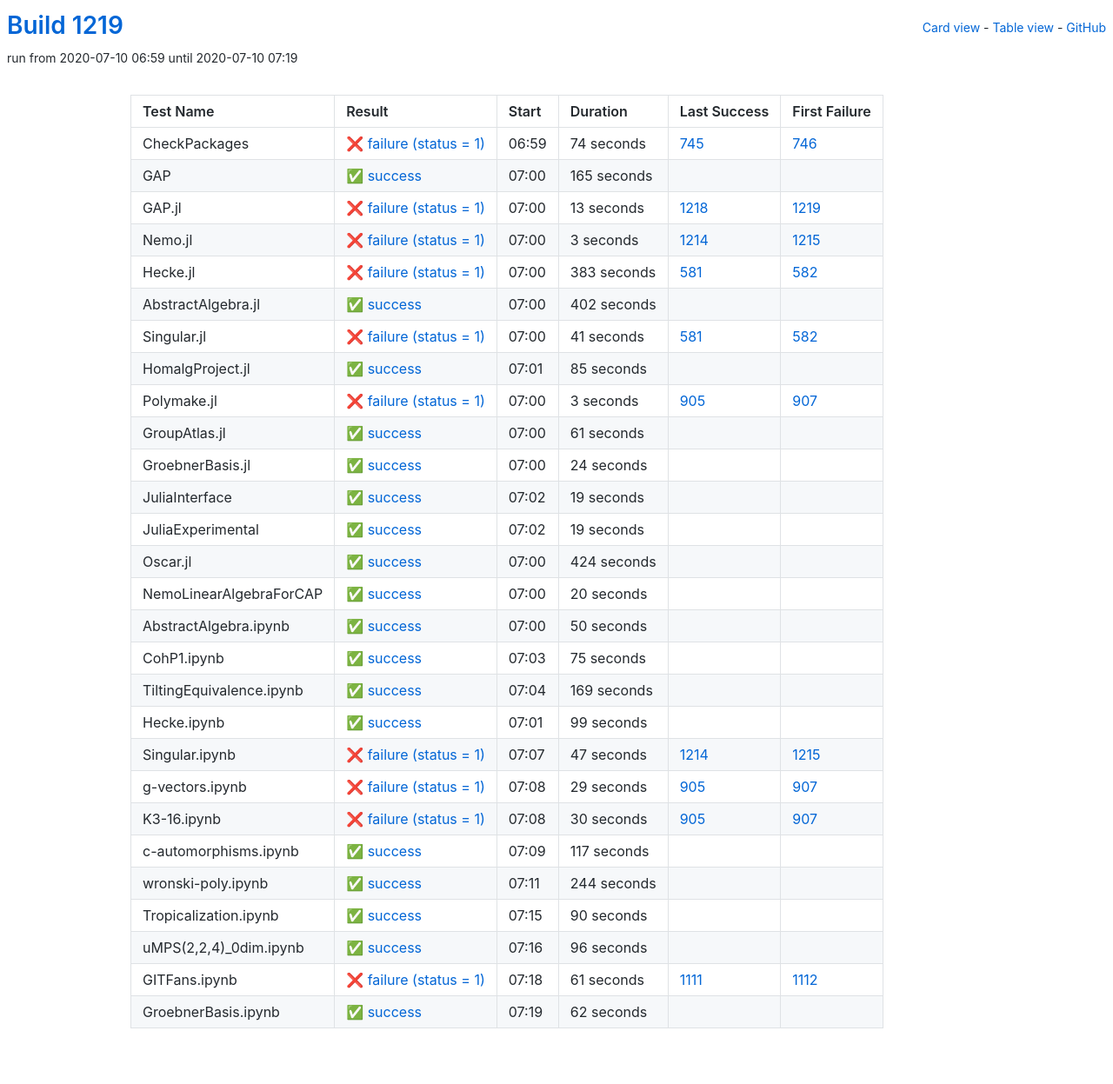
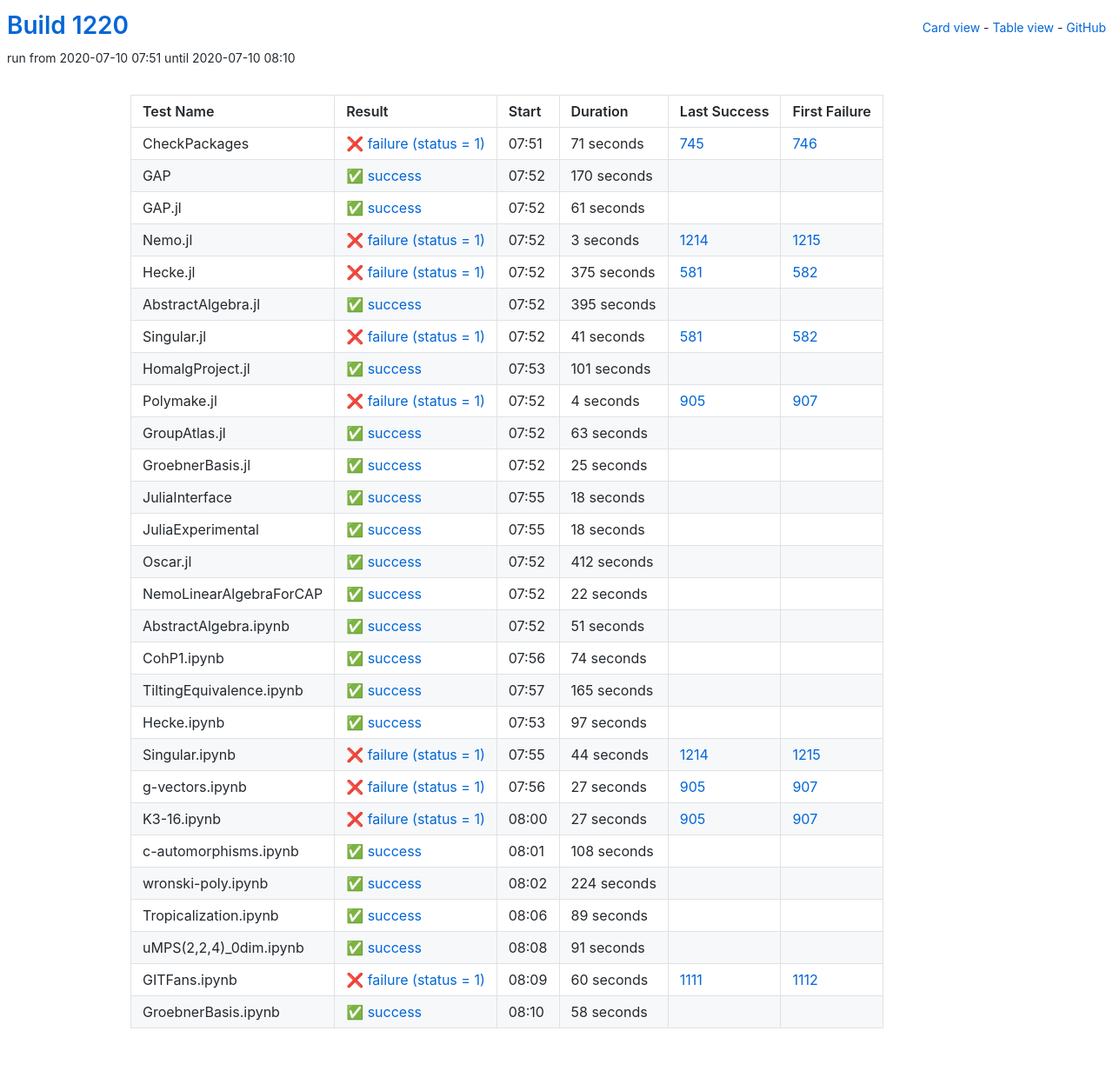
Before and after one commit to oscar-system/oscar-ci-status-1.4, a Jekyll site: the page built from table.html, in a window 1280 px wide. Shown: the whole page at 87% size. Built offline with Jekyll 4.4.1, drawn with Linux system fonts in a browser that asks for light colours.

Commit message:
Build #1220

```diff
--- a/_data/ci.yml
+++ b/_data/ci.yml
@@ -1,6 +1,6 @@
 ---
-build: 1219
-build_url: https://oscarci.mathematik.uni-kl.de/job/oscar-julia-1.4/1219/
+build: 1220
+build_url: https://oscarci.mathematik.uni-kl.de/job/oscar-julia-1.4/1220/
 job: oscar-julia-1.4
 organization: oscar-system
 repo: oscar-ci-status-1.4
@@ -8,44 +8,44 @@ repourl: https://github.com/oscar-system/oscar-ci-status-1.4
 tests:
 - name: CheckPackages
   id: checkpackages
-  log: https://oscarci.mathematik.uni-kl.de/job/oscar-julia-1.4/1219/artifact/logs/build-1219/CheckPackages.log
-  start: 2020-07-10 06:59
+  log: https://oscarci.mathematik.uni-kl.de/job/oscar-julia-1.4/1220/artifact/logs/build-1220/CheckPackages.log
+  start: 2020-07-10 07:51
   success: false
   exitcode: 1
   status: failure
-  duration: 74
+  duration: 71
   last_success: 745
   last_success_url: https://oscarci.mathematik.uni-kl.de/job/oscar-julia-1.4/745/
   first_failure: 746
   first_failure_url: https://oscarci.mathematik.uni-kl.de/job/oscar-julia-1.4/746/
 - name: GAP
   id: gap
-  log: https://oscarci.mathematik.uni-kl.de/job/oscar-julia-1.4/1219/artifact/logs/build-1219/GAP.log
-  start: 2020-07-10 07:00
+  log: https://oscarci.mathematik.uni-kl.de/job/oscar-julia-1.4/1220/artifact/logs/build-1220/GAP.log
+  start: 2020-07-10 07:52
   success: true
   exitcode: 0
   status: success
-  duration: 165
+  duration: 170
   last_success: false
   last_success_url:
   first_failure: false
   first_failure_url:
 - name: GAP.jl
   id: gap-jl
-  log: https://oscarci.mathematik.uni-kl.de/job/oscar-julia-1.4/1219/artifact/logs/build-1219/GAP.jl.log
-  start: 2020-07-10 07:00
-  success: false
-  exitcode: 1
-  status: failure
-  duration: 13
-  last_success: 1218
-  last_success_url: https://oscarci.mathematik.uni-kl.de/job/oscar-julia-1.4/1218/
-  first_failure: 1219
-  first_failure_url: https://oscarci.mathematik.uni-kl.de/job/oscar-julia-1.4/1219/
+  log: https://oscarci.mathematik.uni-kl.de/job/oscar-julia-1.4/1220/artifact/logs/build-1220/GAP.jl.log
+  start: 2020-07-10 07:52
+  success: true
+  exitcode: 0
+  status: success
+  duration: 61
+  last_success: false
+  last_success_url:
+  first_failure: false
+  first_failure_url:
 - name: Nemo.jl
   id: nemo-jl
-  log: https://oscarci.mathematik.uni-kl.de/job/oscar-julia-1.4/1219/artifact/logs/build-1219/Nemo.jl.log
-  start: 2020-07-10 07:00
+  log: https://oscarci.mathematik.uni-kl.de/job/oscar-julia-1.4/1220/artifact/logs/build-1220/Nemo.jl.log
+  start: 2020-07-10 07:52
   success: false
   exitcode: 1
   status: failure
@@ -56,32 +56,32 @@ tests:
   first_failure_url: https://oscarci.mathematik.uni-kl.de/job/oscar-julia-1.4/1215/
 - name: Hecke.jl
   id: hecke-jl
-  log: https://oscarci.mathematik.uni-kl.de/job/oscar-julia-1.4/1219/artifact/logs/build-1219/Hecke.jl.log
-  start: 2020-07-10 07:00
+  log: https://oscarci.mathematik.uni-kl.de/job/oscar-julia-1.4/1220/artifact/logs/build-1220/Hecke.jl.log
+  start: 2020-07-10 07:52
   success: false
   exitcode: 1
   status: failure
-  duration: 383
+  duration: 375
   last_success: 581
   last_success_url: https://oscarci.mathematik.uni-kl.de/job/oscar-julia-1.4/581/
   first_failure: 582
   first_failure_url: https://oscarci.mathematik.uni-kl.de/job/oscar-julia-1.4/582/
 - name: AbstractAlgebra.jl
   id: abstractalgebra-jl
-  log: https://oscarci.mathematik.uni-kl.de/job/oscar-julia-1.4/1219/artifact/logs/build-1219/AbstractAlgebra.jl.log
-  start: 2020-07-10 07:00
+  log: https://oscarci.mathematik.uni-kl.de/job/oscar-julia-1.4/1220/artifact/logs/build-1220/AbstractAlgebra.jl.log
+  start: 2020-07-10 07:52
   success: true
   exitcode: 0
   status: success
-  duration: 402
+  duration: 395
   last_success: false
   last_success_url:
   first_failure: false
   first_failure_url:
 - name: Singular.jl
   id: singular-jl
-  log: https://oscarci.mathematik.uni-kl.de/job/oscar-julia-1.4/1219/artifact/logs/build-1219/Singular.jl.log
-  start: 2020-07-10 07:00
+  log: https://oscarci.mathematik.uni-kl.de/job/oscar-julia-1.4/1220/artifact/logs/build-1220/Singular.jl.log
+  start: 2020-07-10 07:52
   success: false
   exitcode: 1
   status: failure
@@ -92,252 +92,252 @@ tests:
   first_failure_url: https://oscarci.mathematik.uni-kl.de/job/oscar-julia-1.4/582/
 - name: HomalgProject.jl
   id: homalgproject-jl
-  log: https://oscarci.mathematik.uni-kl.de/job/oscar-julia-1.4/1219/artifact/logs/build-1219/HomalgProject.jl.log
-  start: 2020-07-10 07:01
+  log: https://oscarci.mathematik.uni-kl.de/job/oscar-julia-1.4/1220/artifact/logs/build-1220/HomalgProject.jl.log
+  start: 2020-07-10 07:53
   success: true
   exitcode: 0
   status: success
-  duration: 85
+  duration: 101
   last_success: false
   last_success_url:
   first_failure: false
   first_failure_url:
 - name: Polymake.jl
   id: polymake-jl
-  log: https://oscarci.mathematik.uni-kl.de/job/oscar-julia-1.4/1219/artifact/logs/build-1219/Polymake.jl.log
-  start: 2020-07-10 07:00
+  log: https://oscarci.mathematik.uni-kl.de/job/oscar-julia-1.4/1220/artifact/logs/build-1220/Polymake.jl.log
+  start: 2020-07-10 07:52
   success: false
   exitcode: 1
   status: failure
-  duration: 3
+  duration: 4
   last_success: 905
   last_success_url: https://oscarci.mathematik.uni-kl.de/job/oscar-julia-1.4/905/
   first_failure: 907
   first_failure_url: https://oscarci.mathematik.uni-kl.de/job/oscar-julia-1.4/907/
 - name: GroupAtlas.jl
   id: groupatlas-jl
-  log: https://oscarci.mathematik.uni-kl.de/job/oscar-julia-1.4/1219/artifact/logs/build-1219/GroupAtlas.jl.log
-  start: 2020-07-10 07:00
+  log: https://oscarci.mathematik.uni-kl.de/job/oscar-julia-1.4/1220/artifact/logs/build-1220/GroupAtlas.jl.log
+  start: 2020-07-10 07:52
   success: true
   exitcode: 0
   status: success
-  duration: 61
+  duration: 63
   last_success: false
   last_success_url:
   first_failure: false
   first_failure_url:
 - name: GroebnerBasis.jl
   id: groebnerbasis-jl
-  log: https://oscarci.mathematik.uni-kl.de/job/oscar-julia-1.4/1219/artifact/logs/build-1219/GroebnerBasis.jl.log
-  start: 2020-07-10 07:00
+  log: https://oscarci.mathematik.uni-kl.de/job/oscar-julia-1.4/1220/artifact/logs/build-1220/GroebnerBasis.jl.log
+  start: 2020-07-10 07:52
   success: true
   exitcode: 0
   status: success
-  duration: 24
+  duration: 25
   last_success: false
   last_success_url:
   first_failure: false
   first_failure_url:
 - name: JuliaInterface
   id: juliainterface
-  log: https://oscarci.mathematik.uni-kl.de/job/oscar-julia-1.4/1219/artifact/logs/build-1219/JuliaInterface.log
-  start: 2020-07-10 07:02
+  log: https://oscarci.mathematik.uni-kl.de/job/oscar-julia-1.4/1220/artifact/logs/build-1220/JuliaInterface.log
+  start: 2020-07-10 07:55
   success: true
   exitcode: 0
   status: success
-  duration: 19
+  duration: 18
   last_success: false
   last_success_url:
   first_failure: false
   first_failure_url:
 - name: JuliaExperimental
   id: juliaexperimental
-  log: https://oscarci.mathematik.uni-kl.de/job/oscar-julia-1.4/1219/artifact/logs/build-1219/JuliaExperimental.log
-  start: 2020-07-10 07:02
+  log: https://oscarci.mathematik.uni-kl.de/job/oscar-julia-1.4/1220/artifact/logs/build-1220/JuliaExperimental.log
+  start: 2020-07-10 07:55
   success: true
   exitcode: 0
   status: success
-  duration: 19
+  duration: 18
   last_success: false
   last_success_url:
   first_failure: false
   first_failure_url:
 - name: Oscar.jl
   id: oscar-jl
-  log: https://oscarci.mathematik.uni-kl.de/job/oscar-julia-1.4/1219/artifact/logs/build-1219/Oscar.jl.log
-  start: 2020-07-10 07:00
+  log: https://oscarci.mathematik.uni-kl.de/job/oscar-julia-1.4/1220/artifact/logs/build-1220/Oscar.jl.log
+  start: 2020-07-10 07:52
   success: true
   exitcode: 0
   status: success
-  duration: 424
+  duration: 412
   last_success: false
   last_success_url:
   first_failure: false
   first_failure_url:
 - name: NemoLinearAlgebraForCAP
   id: nemolinearalgebraforcap
-  log: https://oscarci.mathematik.uni-kl.de/job/oscar-julia-1.4/1219/artifact/logs/build-1219/NemoLinearAlgebraForCAP.log
-  start: 2020-07-10 07:00
+  log: https://oscarci.mathematik.uni-kl.de/job/oscar-julia-1.4/1220/artifact/logs/build-1220/NemoLinearAlgebraForCAP.log
+  start: 2020-07-10 07:52
   success: true
   exitcode: 0
   status: success
-  duration: 20
+  duration: 22
   last_success: false
   last_success_url:
   first_failure: false
   first_failure_url:
 - name: AbstractAlgebra.ipynb
   id: abstractalgebra-ipynb
-  log: https://oscarci.mathematik.uni-kl.de/job/oscar-julia-1.4/1219/artifact/logs/build-1219/AbstractAlgebra.ipynb.log
-  start: 2020-07-10 07:00
+  log: https://oscarci.mathematik.uni-kl.de/job/oscar-julia-1.4/1220/artifact/logs/build-1220/AbstractAlgebra.ipynb.log
+  start: 2020-07-10 07:52
   success: true
   exitcode: 0
   status: success
-  duration: 50
+  duration: 51
   last_success: false
   last_success_url:
   first_failure: false
   first_failure_url:
 - name: CohP1.ipynb
   id: cohp1-ipynb
-  log: https://oscarci.mathematik.uni-kl.de/job/oscar-julia-1.4/1219/artifact/logs/build-1219/CohP1.ipynb.log
-  start: 2020-07-10 07:03
+  log: https://oscarci.mathematik.uni-kl.de/job/oscar-julia-1.4/1220/artifact/logs/build-1220/CohP1.ipynb.log
+  start: 2020-07-10 07:56
   success: true
   exitcode: 0
   status: success
-  duration: 75
+  duration: 74
   last_success: false
   last_success_url:
   first_failure: false
   first_failure_url:
 - name: TiltingEquivalence.ipynb
   id: tiltingequivalence-ipynb
-  log: https://oscarci.mathematik.uni-kl.de/job/oscar-julia-1.4/1219/artifact/logs/build-1219/TiltingEquivalence.ipynb.log
-  start: 2020-07-10 07:04
+  log: https://oscarci.mathematik.uni-kl.de/job/oscar-julia-1.4/1220/artifact/logs/build-1220/TiltingEquivalence.ipynb.log
+  start: 2020-07-10 07:57
   success: true
   exitcode: 0
   status: success
-  duration: 169
+  duration: 165
   last_success: false
   last_success_url:
   first_failure: false
   first_failure_url:
 - name: Hecke.ipynb
   id: hecke-ipynb
-  log: https://oscarci.mathematik.uni-kl.de/job/oscar-julia-1.4/1219/artifact/logs/build-1219/Hecke.ipynb.log
-  start: 2020-07-10 07:01
+  log: https://oscarci.mathematik.uni-kl.de/job/oscar-julia-1.4/1220/artifact/logs/build-1220/Hecke.ipynb.log
+  start: 2020-07-10 07:53
   success: true
   exitcode: 0
   status: success
-  duration: 99
+  duration: 97
   last_success: false
   last_success_url:
   first_failure: false
   first_failure_url:
 - name: Singular.ipynb
   id: singular-ipynb
-  log: https://oscarci.mathematik.uni-kl.de/job/oscar-julia-1.4/1219/artifact/logs/build-1219/Singular.ipynb.log
-  start: 2020-07-10 07:07
+  log: https://oscarci.mathematik.uni-kl.de/job/oscar-julia-1.4/1220/artifact/logs/build-1220/Singular.ipynb.log
+  start: 2020-07-10 07:55
   success: false
   exitcode: 1
   status: failure
-  duration: 47
+  duration: 44
   last_success: 1214
   last_success_url: https://oscarci.mathematik.uni-kl.de/job/oscar-julia-1.4/1214/
   first_failure: 1215
   first_failure_url: https://oscarci.mathematik.uni-kl.de/job/oscar-julia-1.4/1215/
 - name: g-vectors.ipynb
   id: g-vectors-ipynb
-  log: https://oscarci.mathematik.uni-kl.de/job/oscar-julia-1.4/1219/artifact/logs/build-1219/g-vectors.ipynb.log
-  start: 2020-07-10 07:08
+  log: https://oscarci.mathematik.uni-kl.de/job/oscar-julia-1.4/1220/artifact/logs/build-1220/g-vectors.ipynb.log
+  start: 2020-07-10 07:56
   success: false
   exitcode: 1
   status: failure
-  duration: 29
+  duration: 27
   last_success: 905
   last_success_url: https://oscarci.mathematik.uni-kl.de/job/oscar-julia-1.4/905/
   first_failure: 907
   first_failure_url: https://oscarci.mathematik.uni-kl.de/job/oscar-julia-1.4/907/
 - name: K3-16.ipynb
   id: k3-16-ipynb
-  log: https://oscarci.mathematik.uni-kl.de/job/oscar-julia-1.4/1219/artifact/logs/build-1219/K3-16.ipynb.log
-  start: 2020-07-10 07:08
+  log: https://oscarci.mathematik.uni-kl.de/job/oscar-julia-1.4/1220/artifact/logs/build-1220/K3-16.ipynb.log
+  start: 2020-07-10 08:00
   success: false
   exitcode: 1
   status: failure
-  duration: 30
+  duration: 27
   last_success: 905
   last_success_url: https://oscarci.mathematik.uni-kl.de/job/oscar-julia-1.4/905/
   first_failure: 907
   first_failure_url: https://oscarci.mathematik.uni-kl.de/job/oscar-julia-1.4/907/
 - name: c-automorphisms.ipynb
   id: c-automorphisms-ipynb
-  log: https://oscarci.mathematik.uni-kl.de/job/oscar-julia-1.4/1219/artifact/logs/build-1219/c-automorphisms.ipynb.log
-  start: 2020-07-10 07:09
+  log: https://oscarci.mathematik.uni-kl.de/job/oscar-julia-1.4/1220/artifact/logs/build-1220/c-automorphisms.ipynb.log
+  start: 2020-07-10 08:01
   success: true
   exitcode: 0
   status: success
-  duration: 117
+  duration: 108
   last_success: false
   last_success_url:
   first_failure: false
   first_failure_url:
 - name: wronski-poly.ipynb
   id: wronski-poly-ipynb
-  log: https://oscarci.mathematik.uni-kl.de/job/oscar-julia-1.4/1219/artifact/logs/build-1219/wronski-poly.ipynb.log
-  start: 2020-07-10 07:11
+  log: https://oscarci.mathematik.uni-kl.de/job/oscar-julia-1.4/1220/artifact/logs/build-1220/wronski-poly.ipynb.log
+  start: 2020-07-10 08:02
   success: true
   exitcode: 0
   status: success
-  duration: 244
+  duration: 224
   last_success: false
   last_success_url:
   first_failure: false
   first_failure_url:
 - name: Tropicalization.ipynb
   id: tropicalization-ipynb
-  log: https://oscarci.mathematik.uni-kl.de/job/oscar-julia-1.4/1219/artifact/logs/build-1219/Tropicalization.ipynb.log
-  start: 2020-07-10 07:15
+  log: https://oscarci.mathematik.uni-kl.de/job/oscar-julia-1.4/1220/artifact/logs/build-1220/Tropicalization.ipynb.log
+  start: 2020-07-10 08:06
   success: true
   exitcode: 0
   status: success
-  duration: 90
+  duration: 89
   last_success: false
   last_success_url:
   first_failure: false
   first_failure_url:
 - name: uMPS(2,2,4)_0dim.ipynb
   id: umps-2-2-4-0dim-ipynb
-  log: https://oscarci.mathematik.uni-kl.de/job/oscar-julia-1.4/1219/artifact/logs/build-1219/uMPS-2-2-4-_0dim.ipynb.log
-  start: 2020-07-10 07:16
+  log: https://oscarci.mathematik.uni-kl.de/job/oscar-julia-1.4/1220/artifact/logs/build-1220/uMPS-2-2-4-_0dim.ipynb.log
+  start: 2020-07-10 08:08
   success: true
   exitcode: 0
   status: success
-  duration: 96
+  duration: 91
   last_success: false
   last_success_url:
   first_failure: false
   first_failure_url:
 - name: GITFans.ipynb
   id: gitfans-ipynb
-  log: https://oscarci.mathematik.uni-kl.de/job/oscar-julia-1.4/1219/artifact/logs/build-1219/GITFans.ipynb.log
-  start: 2020-07-10 07:18
+  log: https://oscarci.mathematik.uni-kl.de/job/oscar-julia-1.4/1220/artifact/logs/build-1220/GITFans.ipynb.log
+  start: 2020-07-10 08:09
   success: false
   exitcode: 1
   status: failure
-  duration: 61
+  duration: 60
   last_success: 1111
   last_success_url: https://oscarci.mathematik.uni-kl.de/job/oscar-julia-1.4/1111/
   first_failure: 1112
   first_failure_url: https://oscarci.mathematik.uni-kl.de/job/oscar-julia-1.4/1112/
 - name: GroebnerBasis.ipynb
   id: groebnerbasis-ipynb
-  log: https://oscarci.mathematik.uni-kl.de/job/oscar-julia-1.4/1219/artifact/logs/build-1219/GroebnerBasis.ipynb.log
-  start: 2020-07-10 07:19
+  log: https://oscarci.mathematik.uni-kl.de/job/oscar-julia-1.4/1220/artifact/logs/build-1220/GroebnerBasis.ipynb.log
+  start: 2020-07-10 08:10
   success: true
   exitcode: 0
   status: success
-  duration: 62
+  duration: 58
   last_success: false
   last_success_url:
   first_failure: false
```
Also changed, not shown: README.md.
